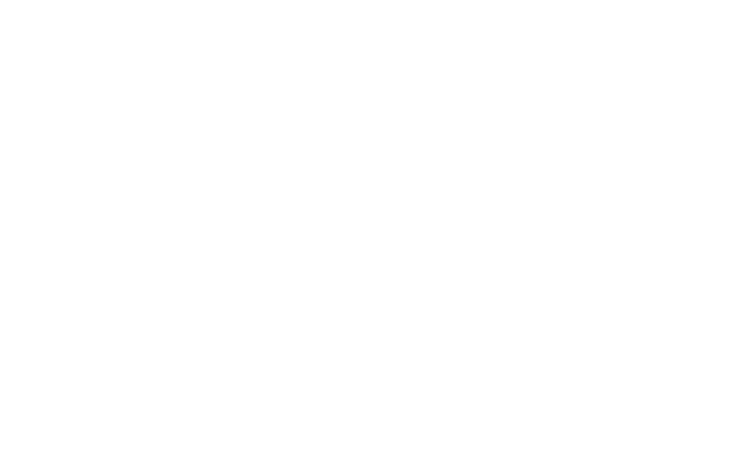
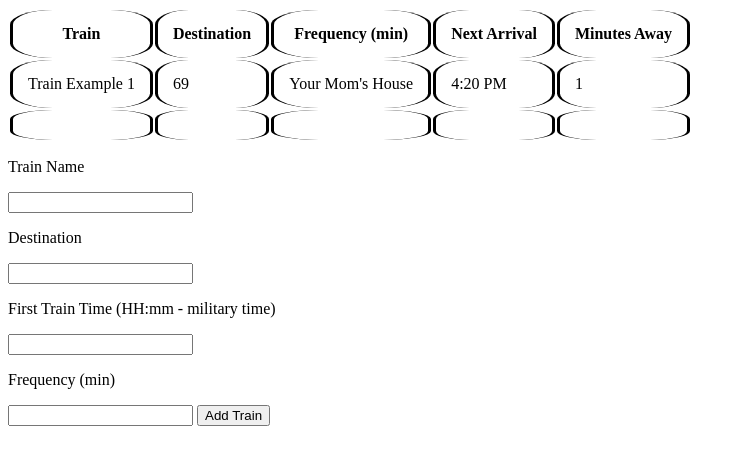
Before and after one commit to ajbarbati/Train-Scheduler, a plain HTML site: page index.html in a window 1280 px wide. Shown: the whole page, without its empty margins (0-745 px from the left). Drawn offline with nearby package versions, Linux system fonts and the light colour scheme.

Commit message:
basic table and config stuff js

```diff
--- /dev/null
+++ b/assets/script.js
@@ -0,0 +1,14 @@
+$(document).ready(function() {
+
+    var config = {
+        apikey: "AIzaSyCYdQ9ZmFQNW_Nw7AeHX27lwHVBzfkxQrE ",
+        authDomain: "train-scheduler-dd299.firebaseapp.com",
+        databaseURL: "https://train-scheduler-dd299.firebaseio.com",
+        projectId: "train-scheduler-dd299",
+        storageBucket:"train-scheduler-dd299.appspot.com",
+    }
+
+    firebase.initialApp(config)
+
+    var database = firebase.database()
+})
--- a/assets/style.css
+++ b/assets/style.css
@@ -0,0 +1,10 @@
+th,
+td {
+    border-width: 10px;
+    border-color: black;
+    border-left: solid;
+    border-right: solid;
+    border-radius: 30%;
+    padding: 15px;
+    margin: 10px;
+}
--- a/index.html
+++ b/index.html
@@ -4,10 +4,54 @@
     <meta charset="UTF-8">
     <meta name="viewport" content="width=device-width, initial-scale=1.0">
     <meta http-equiv="X-UA-Compatible" content="ie=edge">
-    <link relay="stylesheet" type="text/css" href="assets/style.css">
-    <title>Document</title>
+    <link rel="stylesheet" type="text/css" href="assets/style.css">
+    <title>Train Scheduler</title>
 </head>
 <body>
+    <article>
+        <header>
 
+        </header>
+        <main>
+            <table>
+                    <thead>
+                        <tr>
+                            <th>Train</th>
+                            <th>Destination</th>
+                            <th>Frequency (min)</th>
+                            <th>Next Arrival</th>
+                            <th>Minutes Away</th>
+                        </tr>
+                    </thead>
+                    <tbody>
+                        <tr>
+                            <td>Train Example 1</td>
+                            <td>69</td>
+                            <td>Your Mom's House</td>
+                            <td>4:20 PM</td>
+                            <td>1</td>
+                        </tr>
+                        <tr>
+                            <td></td>
+                            <td></td>
+                            <td></td>
+                            <td></td>
+                            <td></td>
+                        </tr>
+                    </tbody>
+            </table>
+        </main>
+        <footer>
+            <form>
+                <p>Train Name</p> <input type="text">
+                <p>Destination</p> <input type="text">
+                <p>First Train Time (HH:mm - military time)</p><input type="text">
+                <p>Frequency (min)</p><input type="text">
+                <button type="submit" id="subBtn">Add Train</button>
+            </form>
+        </footer>
+    </article>
+    <script src="https://cdnjs.cloudflare.com/ajax/libs/jquery/3.2.1/jquery.min.js"></script>
+    <script src="assets/script.js"></script>
 </body>
 </html>
```
Also changed, not shown: assets/script.css (deleted).
